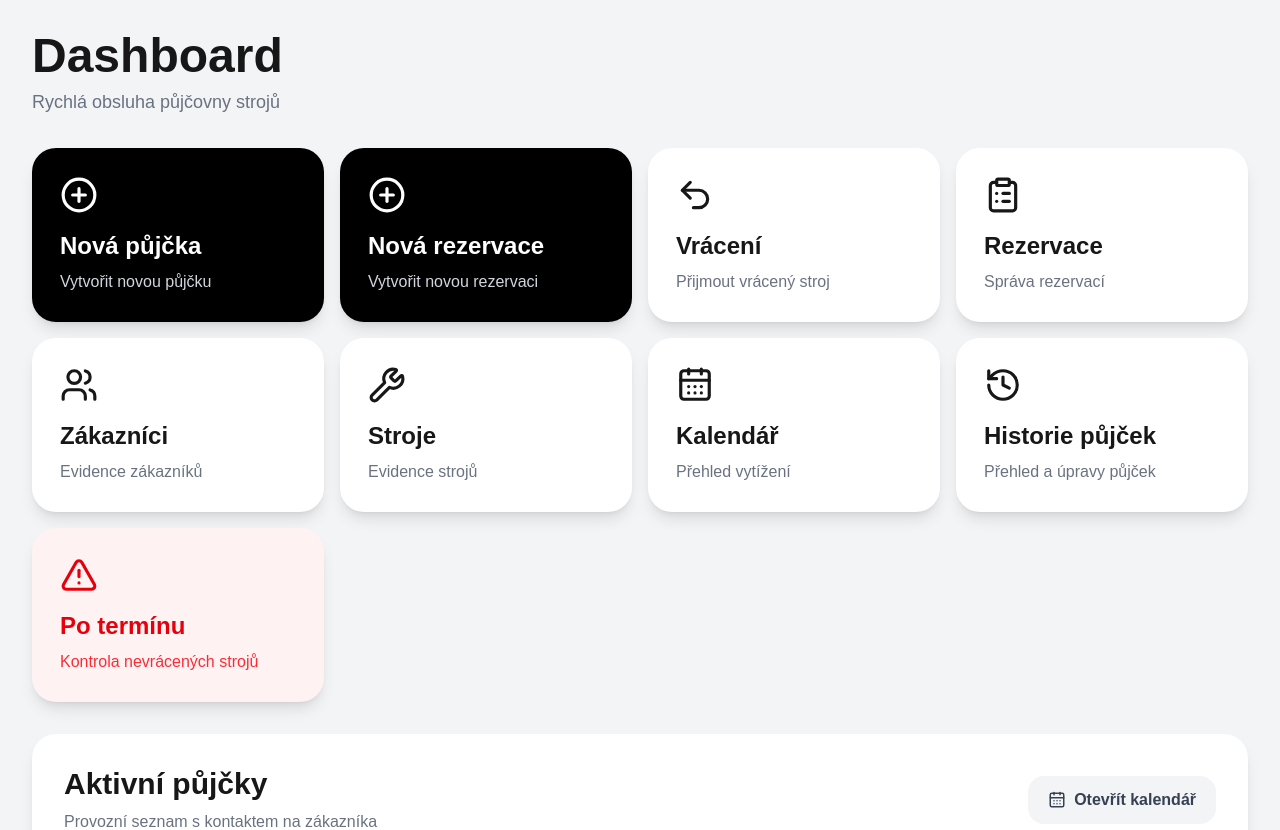
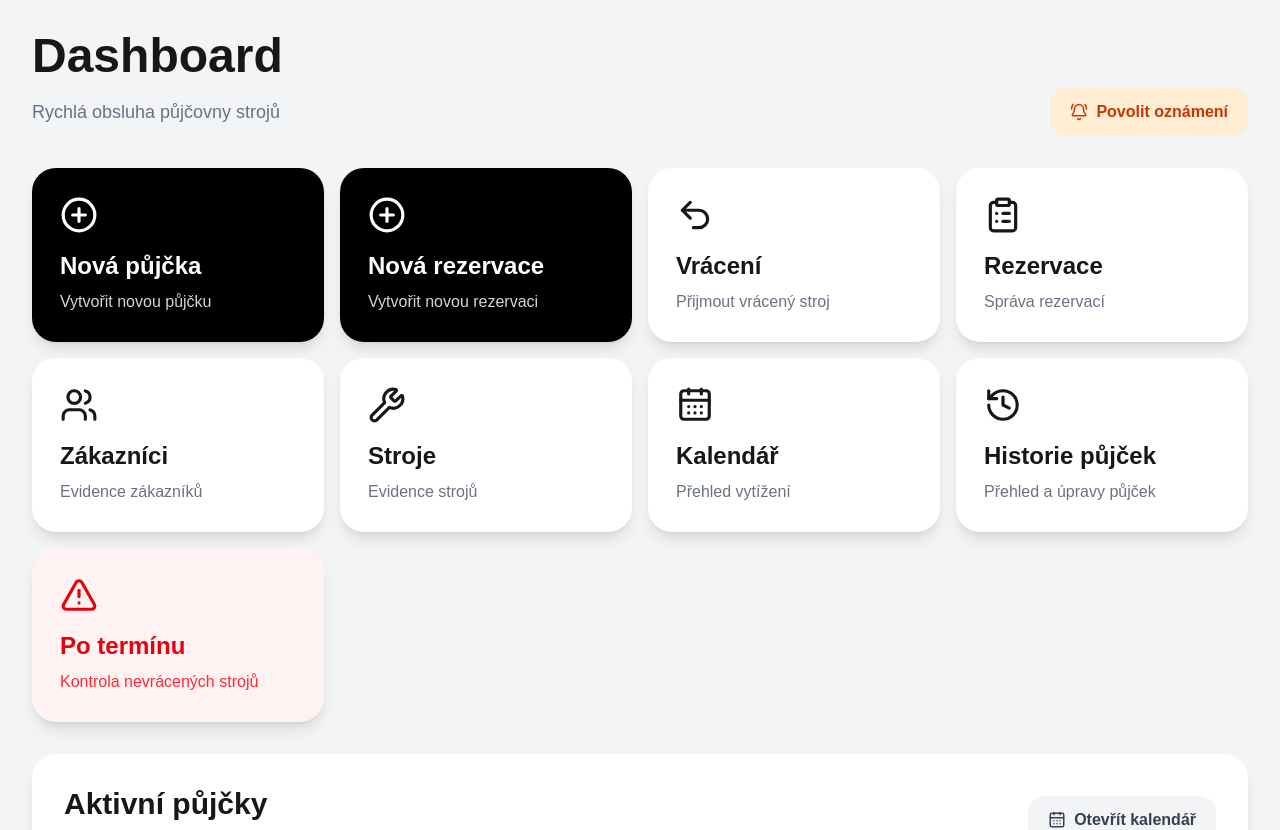
Before and after one commit to hybljosef-design/pujcovna, a Next.js app: page /dashboard in a window 1280 px wide. Shown: the top 830 px of the page. Built offline with nearby package versions, Linux system fonts and the light colour scheme; no server answers; the database is empty.

Commit message:
Pridani tlacitka pro push oznameni

```diff
--- /dev/null
+++ b/app/api/push/subscribe/route.ts
@@ -0,0 +1,86 @@
+import { NextResponse } from 'next/server'
+
+import { createClient } from '@supabase/supabase-js'
+
+const supabaseUrl =
+  process.env.NEXT_PUBLIC_SUPABASE_URL!
+
+const supabaseKey =
+  process.env.NEXT_PUBLIC_SUPABASE_ANON_KEY!
+
+const supabase =
+  createClient(
+    supabaseUrl,
+    supabaseKey
+  )
+
+export async function POST(
+  request: Request
+) {
+  try {
+    const body =
+      await request.json()
+
+    const userId =
+      body.userId || null
+
+    const subscription =
+      body.subscription
+
+    if (
+      !subscription ||
+      !subscription.endpoint
+    ) {
+      return NextResponse.json(
+        {
+          error: 'Neplatná data oznámení'
+        },
+        {
+          status: 400
+        }
+      )
+    }
+
+    const { error } =
+      await supabase
+        .from('push_subscriptions')
+        .upsert(
+          {
+            user_id: userId,
+            endpoint: subscription.endpoint,
+            subscription
+          },
+          {
+            onConflict: 'endpoint'
+          }
+        )
+
+    if (error) {
+      console.log(error)
+
+      return NextResponse.json(
+        {
+          error: error.message
+        },
+        {
+          status: 500
+        }
+      )
+    }
+
+    return NextResponse.json({
+      ok: true
+    })
+  } catch (error) {
+    console.log(error)
+
+    return NextResponse.json(
+      {
+        error: 'Chyba při ukládání oznámení'
+      },
+      {
+        status: 500
+      }
+    )
+  }
+}
--- a/app/dashboard/page.tsx
+++ b/app/dashboard/page.tsx
@@ -21,6 +21,7 @@ import {
 import { supabase } from '../../lib/supabase'
 
 import OnlineReservationAlert from '@/components/OnlineReservationAlert'
+import PushNotificationsButton from '@/components/PushNotificationsButton'
 
 type ActiveRental = {
   id: string
@@ -429,9 +430,22 @@ export default function DashboardPage() {
             Dashboard
           </h1>
 
-          <p className="text-gray-500 text-lg">
-            Rychlá obsluha půjčovny strojů
-          </p>
+          <div className="
+            flex
+            flex-col
+            lg:flex-row
+            lg:items-center
+            lg:justify-between
+            gap-4
+          ">
+
+            <p className="text-gray-500 text-lg">
+              Rychlá obsluha půjčovny strojů
+            </p>
+
+            <PushNotificationsButton />
+
+          </div>
 
         </div>
 
--- /dev/null
+++ b/components/PushNotificationsButton.tsx
@@ -0,0 +1,196 @@
+'use client'
+
+import { useState } from 'react'
+
+import {
+  BellRing,
+  CheckCircle,
+  Loader2
+} from 'lucide-react'
+
+import { supabase } from '../lib/supabase'
+
+function urlBase64ToUint8Array(
+  base64String: string
+) {
+  const padding =
+    '='.repeat(
+      (4 - base64String.length % 4) % 4
+    )
+
+  const base64 =
+    (base64String + padding)
+      .replace(/-/g, '+')
+      .replace(/_/g, '/')
+
+  const rawData =
+    window.atob(base64)
+
+  const outputArray =
+    new Uint8Array(rawData.length)
+
+  for (
+    let i = 0;
+    i < rawData.length;
+    ++i
+  ) {
+    outputArray[i] =
+      rawData.charCodeAt(i)
+  }
+
+  return outputArray
+}
+
+export default function PushNotificationsButton() {
+  const [loading, setLoading] =
+    useState(false)
+
+  const [enabled, setEnabled] =
+    useState(false)
+
+  async function enableNotifications() {
+    try {
+      setLoading(true)
+
+      if (
+        typeof window === 'undefined' ||
+        !('serviceWorker' in navigator) ||
+        !('PushManager' in window) ||
+        !('Notification' in window)
+      ) {
+        alert(
+          'Toto zařízení nebo prohlížeč nepodporuje push oznámení.'
+        )
+
+        setLoading(false)
+
+        return
+      }
+
+      const publicKey =
+        process.env.NEXT_PUBLIC_VAPID_PUBLIC_KEY
+
+      if (!publicKey) {
+        alert(
+          'Chybí NEXT_PUBLIC_VAPID_PUBLIC_KEY v nastavení aplikace.'
+        )
+
+        setLoading(false)
+
+        return
+      }
+
+      const permission =
+        await Notification.requestPermission()
+
+      if (permission !== 'granted') {
+        alert(
+          'Oznámení nebyla povolena.'
+        )
+
+        setLoading(false)
+
+        return
+      }
+
+      const registration =
+        await navigator.serviceWorker.register(
+          '/sw.js'
+        )
+
+      const existingSubscription =
+        await registration.pushManager.getSubscription()
+
+      const subscription =
+        existingSubscription ||
+        await registration.pushManager.subscribe({
+          userVisibleOnly: true,
+          applicationServerKey:
+            urlBase64ToUint8Array(publicKey)
+        })
+
+      const {
+        data: { user }
+      } = await supabase.auth.getUser()
+
+      const response =
+        await fetch(
+          '/api/push/subscribe',
+          {
+            method: 'POST',
+            headers: {
+              'Content-Type': 'application/json'
+            },
+            body: JSON.stringify({
+              userId: user?.id || null,
+              subscription
+            })
+          }
+        )
+
+      if (!response.ok) {
+        throw new Error(
+          'Nepodařilo se uložit zařízení pro oznámení.'
+        )
+      }
+
+      setEnabled(true)
+
+      alert(
+        'Oznámení jsou na tomto zařízení povolena.'
+      )
+    } catch (error) {
+      console.log(error)
+
+      alert(
+        'Oznámení se nepodařilo zapnout.'
+      )
+    } finally {
+      setLoading(false)
+    }
+  }
+
+  return (
+    <button
+      type="button"
+      onClick={enableNotifications}
+      disabled={loading || enabled}
+      className={`
+        rounded-2xl
+        px-5
+        py-3
+        font-semibold
+        flex
+        items-center
+        justify-center
+        gap-2
+        transition
+
+        ${enabled
+          ? 'bg-green-100 text-green-700'
+          : 'bg-orange-100 hover:bg-orange-200 text-orange-700'}
+      `}
+    >
+      {loading && (
+        <Loader2
+          size={18}
+          className="animate-spin"
+        />
+      )}
+
+      {!loading && enabled && (
+        <CheckCircle size={18} />
+      )}
+
+      {!loading && !enabled && (
+        <BellRing size={18} />
+      )}
+
+      {enabled
+        ? 'Oznámení povolena'
+        : loading
+          ? 'Zapínám oznámení...'
+          : 'Povolit oznámení'}
+    </button>
+  )
+}
--- a/package.json
+++ b/package.json
@@ -18,7 +18,8 @@
     "react": "19.2.4",
     "react-dom": "19.2.4",
     "react-signature-canvas": "^1.1.0-alpha.2",
-    "tesseract.js": "^7.0.0"
+    "tesseract.js": "^7.0.0",
+    "web-push": "^3.6.7"
   },
   "devDependencies": {
     "@tailwindcss/postcss": "^4",
@@ -26,6 +27,7 @@
     "@types/qrcode": "^1.5.6",
     "@types/react": "^19",
     "@types/react-dom": "^19",
+    "@types/web-push": "^3.6.4",
     "eslint": "^9",
     "eslint-config-next": "16.2.6",
     "tailwindcss": "^4",
--- /dev/null
+++ b/public/sw.js
@@ -0,0 +1,42 @@
+self.addEventListener('push', function (event) {
+  let data = {
+    title: 'Nová online rezervace',
+    body: 'V aplikaci čeká nová rezervace.',
+    url: '/reservations'
+  }
+
+  if (event.data) {
+    try {
+      data = event.data.json()
+    } catch (error) {
+      data.body = event.data.text()
+    }
+  }
+
+  event.waitUntil(
+    self.registration.showNotification(
+      data.title || 'Nová online rezervace',
+      {
+        body: data.body || 'V aplikaci čeká nová rezervace.',
+        icon: '/icon-192.png',
+        badge: '/icon-192.png',
+        data: {
+          url: data.url || '/reservations'
+        }
+      }
+    )
+  )
+})
+
+self.addEventListener('notificationclick', function (event) {
+  event.notification.close()
+
+  const url =
+    event.notification.data && event.notification.data.url
+      ? event.notification.data.url
+      : '/reservations'
+
+  event.waitUntil(
+    clients.openWindow(url)
+  )
+})
```
Also changed, not shown: 2 other files (tests, documents, lock files or other folders).
